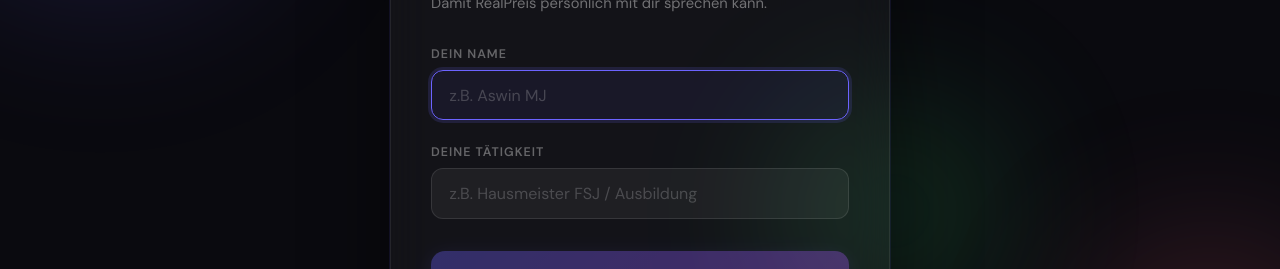
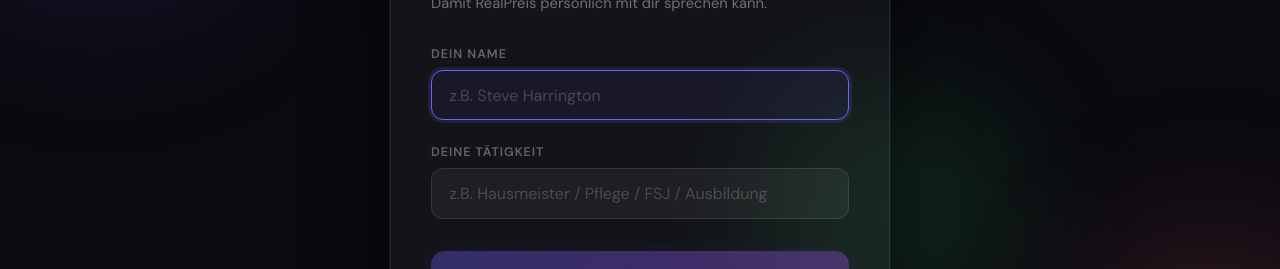
Before and after one commit to aswinmjgitinit/RealPreis, a React (Vite) app: page / in a window 1280 px wide. Both pictures are taken after a click on the button "Ausprobieren". Shown: the part 355-624 px from the top of the page. Built offline with nearby package versions, Linux system fonts and the light colour scheme.

Commit message:
Update Rechner.jsx

```diff
--- a/src/Rechner.jsx
+++ b/src/Rechner.jsx
@@ -102,7 +102,7 @@ function Rechner({ onBack }) {
               <label>Dein Name</label>
               <input
                 type="text"
-                placeholder="z.B. Aswin MJ"
+                placeholder="z.B. Steve Harrington"
                 value={name}
                 onChange={e => setName(e.target.value)}
                 className="rp-input"
@@ -114,7 +114,7 @@ function Rechner({ onBack }) {
               <label>Deine Tätigkeit</label>
               <input
                 type="text"
-                placeholder="z.B. Hausmeister FSJ / Ausbildung"
+                placeholder="z.B. Hausmeister / Pflege / FSJ / Ausbildung"
                 value={job}
                 onChange={e => setJob(e.target.value)}
                 className="rp-input"
```
